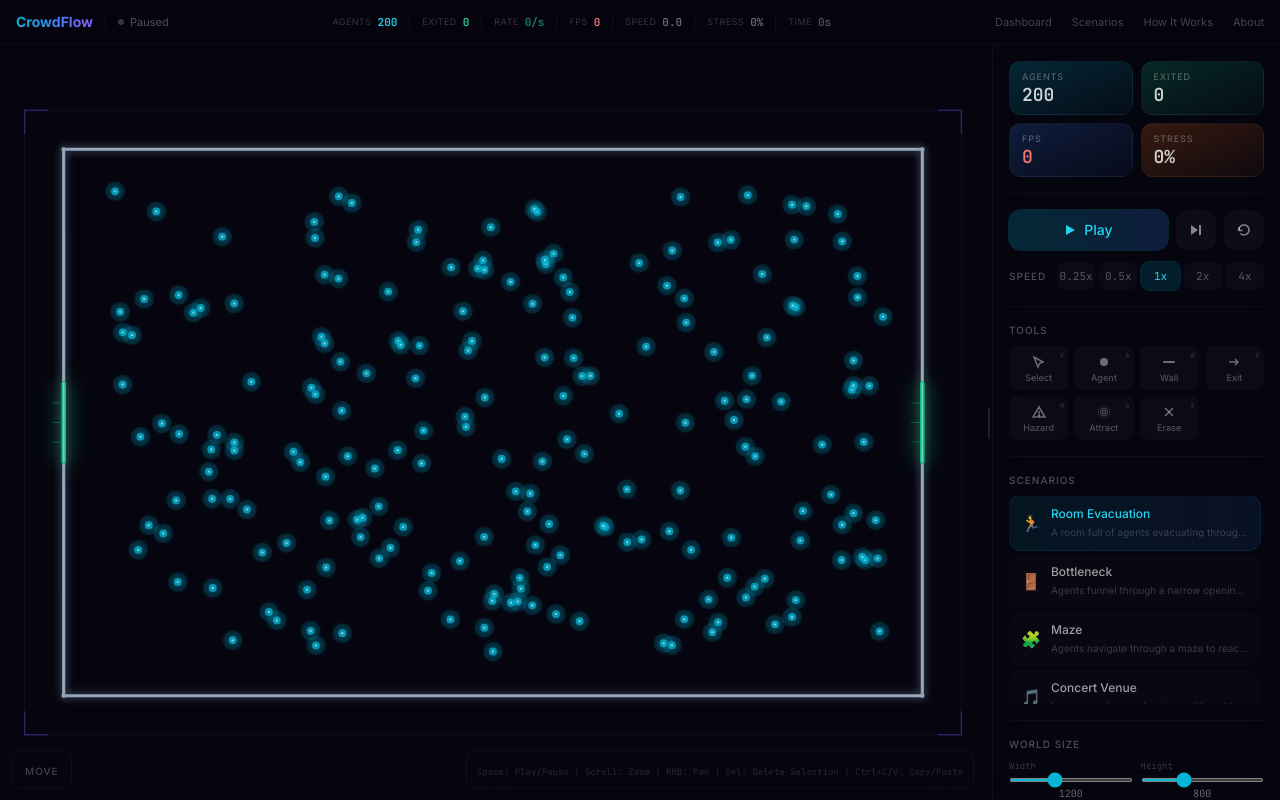
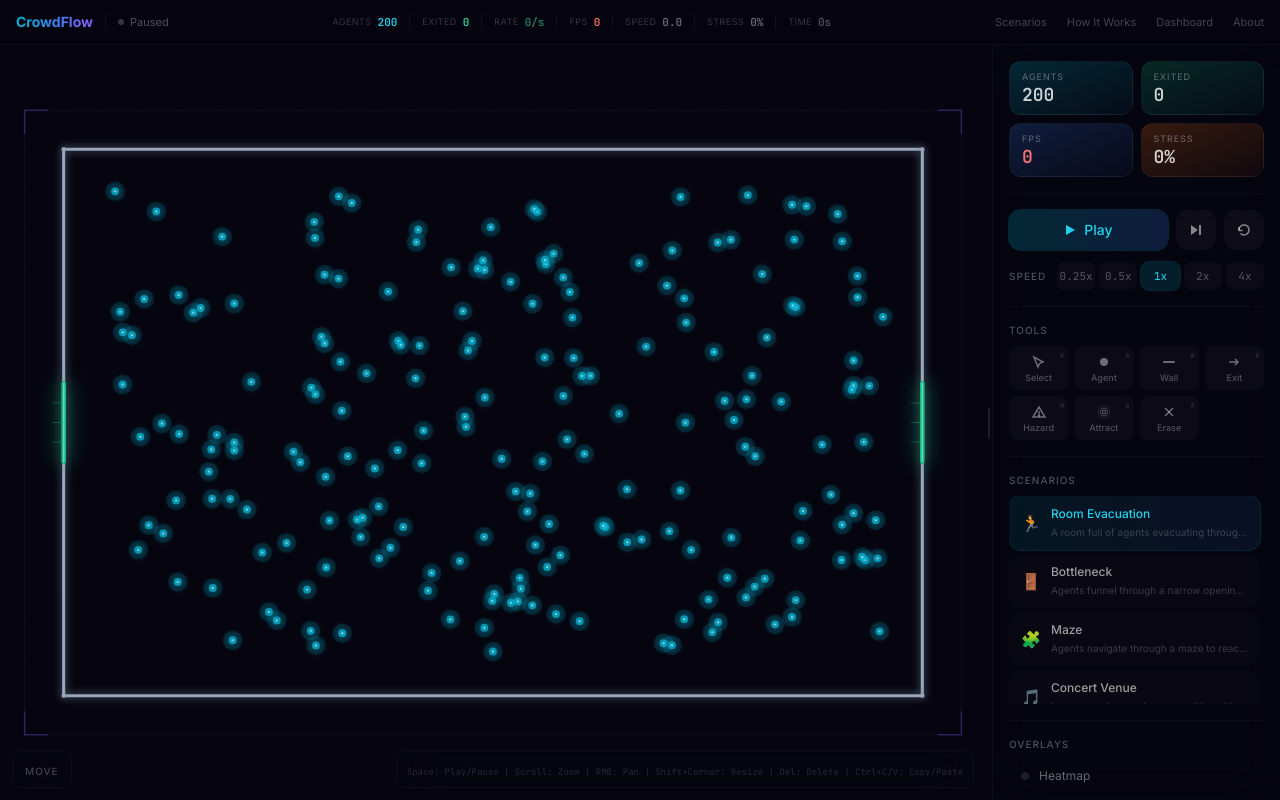
Before and after one commit to AKhubcher/CrowdFlow, a React (Vite) app: page /simulator in a window 1280 px wide. Built offline with nearby package versions, Linux system fonts and the light colour scheme.

Commit message:
navbar reorder, Shift+corner drag to resize world, remove slider controls

```diff
--- a/src/components/layout/Navbar.tsx
+++ b/src/components/layout/Navbar.tsx
@@ -3,9 +3,9 @@ import { Link, useLocation } from 'react-router-dom';
 const links = [
   { to: '/', label: 'Home' },
   { to: '/simulator', label: 'Simulator' },
+  { to: '/how-it-works', label: 'How It Works' },
   { to: '/scenarios', label: 'Scenarios' },
   { to: '/dashboard', label: 'Dashboard' },
-  { to: '/how-it-works', label: 'How It Works' },
   { to: '/about', label: 'About' },
 ];
 
--- a/src/pages/Simulator/ControlPanel/ControlPanel.tsx
+++ b/src/pages/Simulator/ControlPanel/ControlPanel.tsx
@@ -1,4 +1,3 @@
-import { useState, useEffect } from 'react';
 import type { InteractionMode, VisualizationOverlay, PresetScenario, SimulationStats } from '../../../engine/core/types';
 import { PlaybackControls } from './PlaybackControls';
 import { ToolSelector } from './ToolSelector';
@@ -18,8 +17,6 @@ interface ControlPanelProps {
   stats: SimulationStats;
   snapshotCount: number;
   snapshotIndex: number;
-  worldWidth: number;
-  worldHeight: number;
   onTogglePlay: () => void;
   onStepForward: () => void;
   onReset: () => void;
@@ -32,7 +29,6 @@ interface ControlPanelProps {
   onClearAgents: () => void;
   onScrubTimeline: (index: number) => void;
   onSaveLayout: () => void;
-  onWorldResize: (width: number, height: number) => void;
 }
 
 export function ControlPanel(props: ControlPanelProps) {
@@ -61,13 +57,6 @@ export function ControlPanel(props: ControlPanelProps) {
 
       <Divider />
       <PresetSelector activePreset={props.activePreset} onSelect={props.onPresetSelect} />
-
-      <Divider />
-      <WorldSizeControls
-        worldWidth={props.worldWidth}
-        worldHeight={props.worldHeight}
-        onResize={props.onWorldResize}
-      />
 
       <Divider />
       <VisualizationToggles
@@ -111,65 +100,6 @@ export function ControlPanel(props: ControlPanelProps) {
   );
 }
 
-function WorldSizeControls({ worldWidth, worldHeight, onResize }: {
-  worldWidth: number;
-  worldHeight: number;
-  onResize: (w: number, h: number) => void;
-}) {
-  const [w, setW] = useState(worldWidth);
-  const [h, setH] = useState(worldHeight);
-
-  // Sync local state when world changes externally (e.g. preset loaded)
-  useEffect(() => { setW(worldWidth); }, [worldWidth]);
-  useEffect(() => { setH(worldHeight); }, [worldHeight]);
-
-  const applyWidth = (val: number) => {
-    const clamped = Math.max(200, Math.min(3000, val));
-    setW(clamped);
-    onResize(clamped, h);
-  };
-
-  const applyHeight = (val: number) => {
-    const clamped = Math.max(200, Math.min(2000, val));
-    setH(clamped);
-    onResize(w, clamped);
-  };
-
-  return (
-    <div className="flex flex-col gap-2">
-      <span className="text-[10px] text-white/30 uppercase tracking-widest font-medium">World Size</span>
-      <div className="grid grid-cols-2 gap-2">
-        <div className="flex flex-col gap-1">
-          <label className="text-[9px] text-white/20 font-mono">Width</label>
-          <input
-            type="range"
-            min={200}
-            max={3000}
-            step={50}
-            value={w}
-            onChange={e => applyWidth(Number(e.target.value))}
-            className="w-full accent-cyan-500 h-1"
-          />
-          <span className="text-[10px] text-white/40 font-mono text-center">{Math.round(w)}</span>
-        </div>
-        <div className="flex flex-col gap-1">
-          <label className="text-[9px] text-white/20 font-mono">Height</label>
-          <input
-            type="range"
-            min={200}
-            max={2000}
-            step={50}
-            value={h}
-            onChange={e => applyHeight(Number(e.target.value))}
-            className="w-full accent-cyan-500 h-1"
-          />
-          <span className="text-[10px] text-white/40 font-mono text-center">{Math.round(h)}</span>
-        </div>
-      </div>
-    </div>
-  );
-}
-
 function StatBadge({ label, value, highlight = false, gradient }: {
   label: string; value: string | number; highlight?: boolean; gradient: string;
 }) {
--- a/src/pages/Simulator/SimCanvas.tsx
+++ b/src/pages/Simulator/SimCanvas.tsx
@@ -22,6 +22,22 @@ type DragTarget =
   | { type: 'exitB'; exit: ExitData }
   | null;
 
+type ResizeCorner = 'topRight' | 'bottomLeft' | 'bottomRight' | null;
+
+function findNearCorner(wx: number, wy: number, width: number, height: number): ResizeCorner {
+  const radius = 35;
+  if (Math.abs(wx - width) < radius && Math.abs(wy - height) < radius) return 'bottomRight';
+  if (Math.abs(wx - width) < radius && Math.abs(wy) < radius) return 'topRight';
+  if (Math.abs(wx) < radius && Math.abs(wy - height) < radius) return 'bottomLeft';
+  return null;
+}
+
+function getResizeCursor(corner: ResizeCorner): string {
+  if (corner === 'bottomRight') return 'nwse-resize';
+  if (corner === 'topRight' || corner === 'bottomLeft') return 'nesw-resize';
+  return '';
+}
+
 interface SimCanvasProps {
   controller: SimulationController;
   mode: InteractionMode;
@@ -37,6 +53,8 @@ export function SimCanvas({ controller, mode }: SimCanvasProps) {
   const lastCursorWorld = useRef({ x: 0, y: 0 });
   const containerRef = useRef<HTMLDivElement>(null);
   const dragTarget = useRef<DragTarget>(null);
+  const cornerDrag = useRef<ResizeCorner>(null);
+  const shiftHeld = useRef(false);
 
   const clearSelection = useCallback(() => {
     selection.current = null;
@@ -262,6 +280,24 @@ export function SimCanvas({ controller, mode }: SimCanvasProps) {
     return () => window.removeEventListener('keydown', onKeyDown);
   }, [deleteSelection, copySelection, pasteClipboard, clearSelection]);
 
+  // Track Shift key for corner resize
+  useEffect(() => {
+    const down = (e: KeyboardEvent) => {
+      if (e.key === 'Shift') shiftHeld.current = true;
+    };
+    const up = (e: KeyboardEvent) => {
+      if (e.key === 'Shift') {
+        shiftHeld.current = false;
+        if (containerRef.current && !cornerDrag.current) {
+          containerRef.current.style.cursor = '';
+        }
+      }
+    };
+    window.addEventListener('keydown', down);
+    window.addEventListener('keyup', up);
+    return () => { window.removeEventListener('keydown', down); window.removeEventListener('keyup', up); };
+  }, []);
+
   const eraseAt = useCallback((x: number, y: number) => {
     const world = controller.getWorld();
     const eraseRadius = 20;
@@ -347,6 +383,17 @@ export function SimCanvas({ controller, mode }: SimCanvasProps) {
 
     if (e.button !== 0) return;
 
+    // Shift + left click near corner: start world resize
+    if (shiftHeld.current) {
+      const world = controller.getWorld();
+      const corner = findNearCorner(worldPos.x, worldPos.y, world.width, world.height);
+      if (corner) {
+        cornerDrag.current = corner;
+        dragging.current = true;
+        return;
+      }
+    }
+
     // Null mode: try to grab an agent or exit, else pan
     if (mode === null) {
       const target = findDragTarget(worldPos.x, worldPos.y);
@@ -387,6 +434,38 @@ export function SimCanvas({ controller, mode }: SimCanvasProps) {
   const onMouseMove = useCallback((e: React.MouseEvent) => {
     const worldPos = getWorldPos(e);
     lastCursorWorld.current = worldPos;
+
+    // Update cursor for corner resize hint
+    if (containerRef.current) {
+      if (cornerDrag.current) {
+        containerRef.current.style.cursor = getResizeCursor(cornerDrag.current);
+      } else if (shiftHeld.current) {
+        const world = controller.getWorld();
+        const corner = findNearCorner(worldPos.x, worldPos.y, world.width, world.height);
+        containerRef.current.style.cursor = corner ? getResizeCursor(corner) : '';
+      } else if (!dragging.current && !isPanning.current) {
+        containerRef.current.style.cursor = '';
+      }
+    }
+
+    // Handle corner resize drag
+    if (cornerDrag.current) {
+      const world = controller.getWorld();
+      let newWidth = world.width;
+      let newHeight = world.height;
+
+      if (cornerDrag.current === 'bottomRight' || cornerDrag.current === 'topRight') {
+        newWidth = Math.max(200, Math.min(3000, worldPos.x));
+      }
+      if (cornerDrag.current === 'bottomRight' || cornerDrag.current === 'bottomLeft') {
+        newHeight = Math.max(200, Math.min(2000, worldPos.y));
+      }
+
+      controller.engine.resizeWorld(newWidth, newHeight);
+      controller.renderer.environmentLayer.forceRedraw();
+      controller.renderOnce();
+      return;
+    }
 
     if (isPanning.current) {
       const dx = e.clientX - lastScreenPos.current.x;
@@ -453,6 +532,14 @@ export function SimCanvas({ controller, mode }: SimCanvasProps) {
       return;
     }
 
+    // Release corner resize
+    if (cornerDrag.current) {
+      cornerDrag.current = null;
+      dragging.current = false;
+      controller.fitCameraToWorld();
+      return;
+    }
+
     // Release drag target
     if (dragTarget.current) {
       dragTarget.current = null;
@@ -511,7 +598,7 @@ export function SimCanvas({ controller, mode }: SimCanvasProps) {
       onMouseDown={onMouseDown}
       onMouseMove={onMouseMove}
       onMouseUp={onMouseUp}
-      onMouseLeave={() => { dragging.current = false; isPanning.current = false; dragTarget.current = null; }}
+      onMouseLeave={() => { dragging.current = false; isPanning.current = false; dragTarget.current = null; cornerDrag.current = null; }}
       onWheel={onWheel}
       onContextMenu={e => e.preventDefault()}
     >
--- a/src/pages/Simulator/SimulatorPage.tsx
+++ b/src/pages/Simulator/SimulatorPage.tsx
@@ -324,11 +324,6 @@ export default function SimulatorPage() {
     showToast(`Layout saved as "${name}"`);
   }, [controller]);
 
-  const handleWorldResize = useCallback((width: number, height: number) => {
-    if (!controller) return;
-    controller.resizeWorld(width, height);
-  }, [controller]);
-
   const showToast = useCallback((msg: string) => {
     setToast(msg);
     setTimeout(() => setToast(null), 3000);
@@ -371,14 +366,14 @@ export default function SimulatorPage() {
             <AnalyticsOverlay stats={stats} isPlaying={isPlaying} />
           </div>
           <div className="flex items-center gap-5">
-            <Link to="/dashboard" className="text-[11px] text-white/25 hover:text-white/60 transition-colors">
-              Dashboard
-            </Link>
             <Link to="/scenarios" className="text-[11px] text-white/25 hover:text-white/60 transition-colors">
               Scenarios
             </Link>
             <Link to="/how-it-works" className="text-[11px] text-white/25 hover:text-white/60 transition-colors">
               How It Works
+            </Link>
+            <Link to="/dashboard" className="text-[11px] text-white/25 hover:text-white/60 transition-colors">
+              Dashboard
             </Link>
             <Link to="/about" className="text-[11px] text-white/25 hover:text-white/60 transition-colors">
               About
@@ -400,7 +395,7 @@ export default function SimulatorPage() {
           {/* Keyboard hints */}
           <div className="absolute bottom-3 right-3 bg-surface-950/40 backdrop-blur-xl rounded-lg px-2.5 py-1.5 border border-white/[0.04] pointer-events-none">
             <span className="text-[9px] text-white/15 font-mono">
-              Space: Play/Pause | Scroll: Zoom | RMB: Pan | Del: Delete Selection | Ctrl+C/V: Copy/Paste
+              Space: Play/Pause | Scroll: Zoom | RMB: Pan | Shift+Corner: Resize | Del: Delete | Ctrl+C/V: Copy/Paste
             </span>
           </div>
         </div>
@@ -423,8 +418,6 @@ export default function SimulatorPage() {
           stats={stats}
           snapshotCount={snapshotCount}
           snapshotIndex={snapshotIndex}
-          worldWidth={controller.getWorld().width}
-          worldHeight={controller.getWorld().height}
           onTogglePlay={togglePlay}
           onStepForward={stepForward}
           onReset={handleReset}
@@ -437,7 +430,6 @@ export default function SimulatorPage() {
           onClearAgents={handleClearAgents}
           onScrubTimeline={handleScrubTimeline}
           onSaveLayout={handleSaveLayout}
-          onWorldResize={handleWorldResize}
         />
       </div>
 
```
